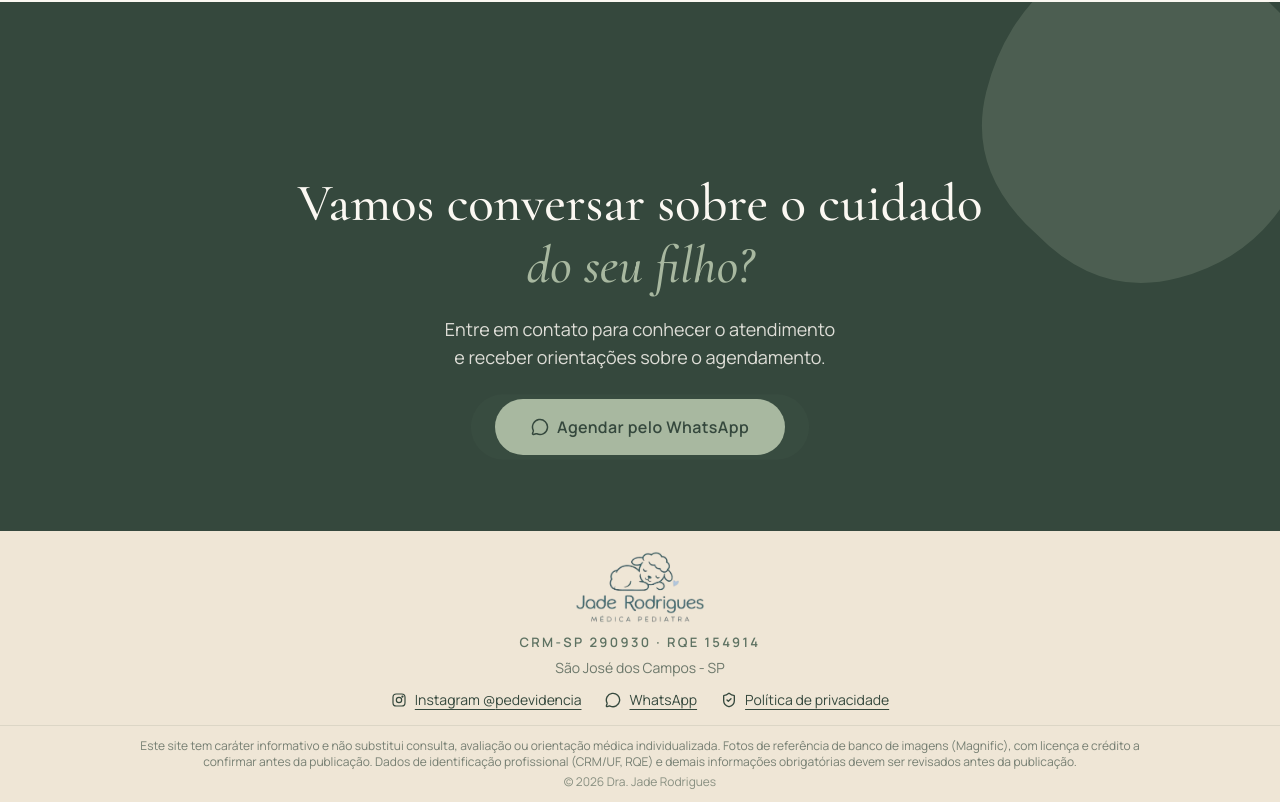
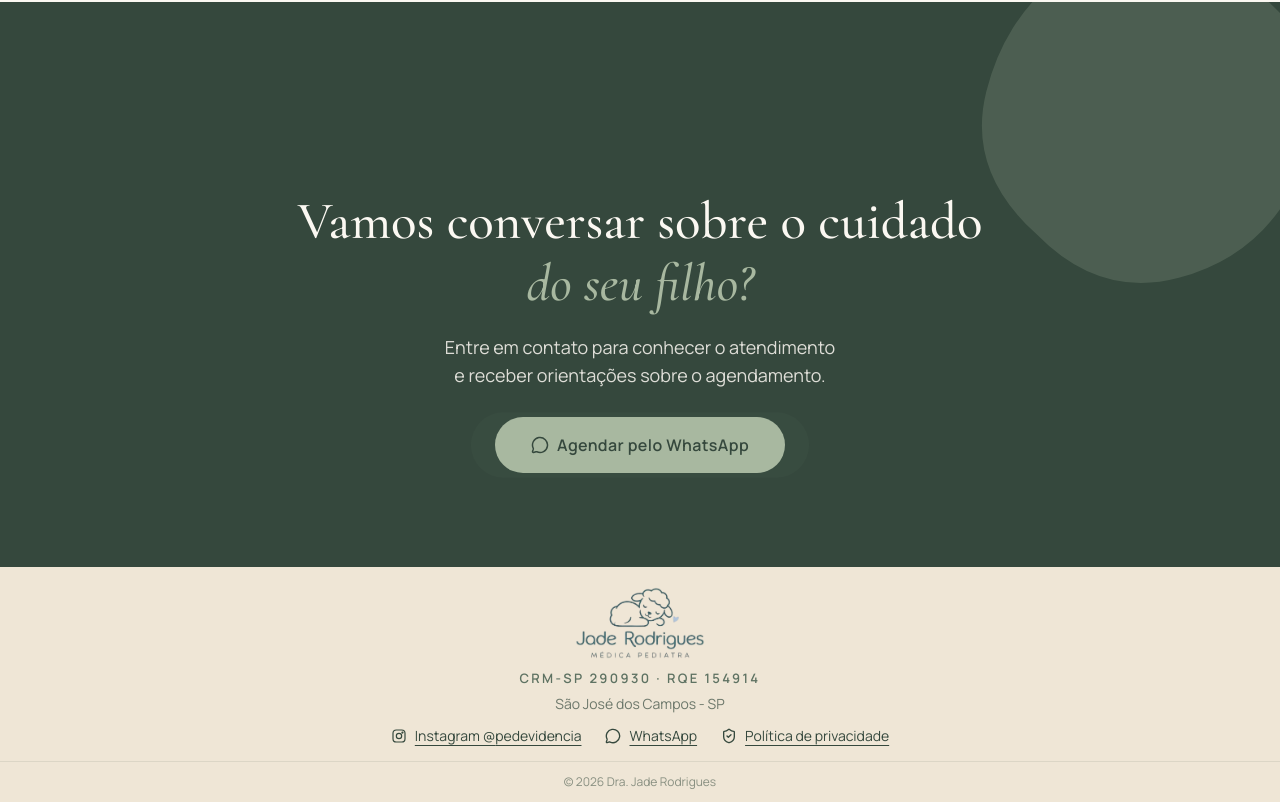
Before and after one commit to aalvesstos-lab/jr-pediatria, a React (Vite) app: page / in a window 1280 px wide. Shown: the part 4798-5600 px from the top of the page. Built offline with nearby package versions, Linux system fonts and the light colour scheme.

Commit message:
Rodapé sem aviso (3D)
Co-Authored-By: Claude Sonnet 5.5 <noreply@anthropic.com>
Claude-Session: https://claude.ai/code/session_01VLrG2JCRwMqCoQA8CCL4ww

```diff
--- a/src/components/Footer.tsx
+++ b/src/components/Footer.tsx
@@ -38,12 +38,7 @@ export function Footer({ embedded }: { embedded?: boolean } = {}) {
         </ul>
       </div>
       <div className="mt-2 border-t border-forest/10 bg-bege px-5 py-2 sm:mt-3 sm:py-3 sm:px-8">
-        <p className="mx-auto max-w-5xl text-[10px] leading-snug text-forest/65 sm:text-xs">
-          Este site tem caráter informativo e não substitui consulta, avaliação ou orientação médica individualizada.
-          {doctor.previewMode && doctor.photos.reference && ' Fotos de referência de banco de imagens (Magnific), com licença e crédito a confirmar antes da publicação.'}
-          {doctor.previewMode && ' Dados de identificação profissional (CRM/UF, RQE) e demais informações obrigatórias devem ser revisados antes da publicação.'}
-        </p>
-        <p className="mt-1 text-[10px] text-forest/55 sm:text-xs">© {new Date().getFullYear()} {doctor.name}</p>
+        <p className="mx-auto max-w-5xl text-[10px] text-forest/55 sm:text-xs">© {new Date().getFullYear()} {doctor.name}</p>
       </div>
     </footer>
   )
```
Also changed, not shown: site-teste.html (+2 -2 lines).
